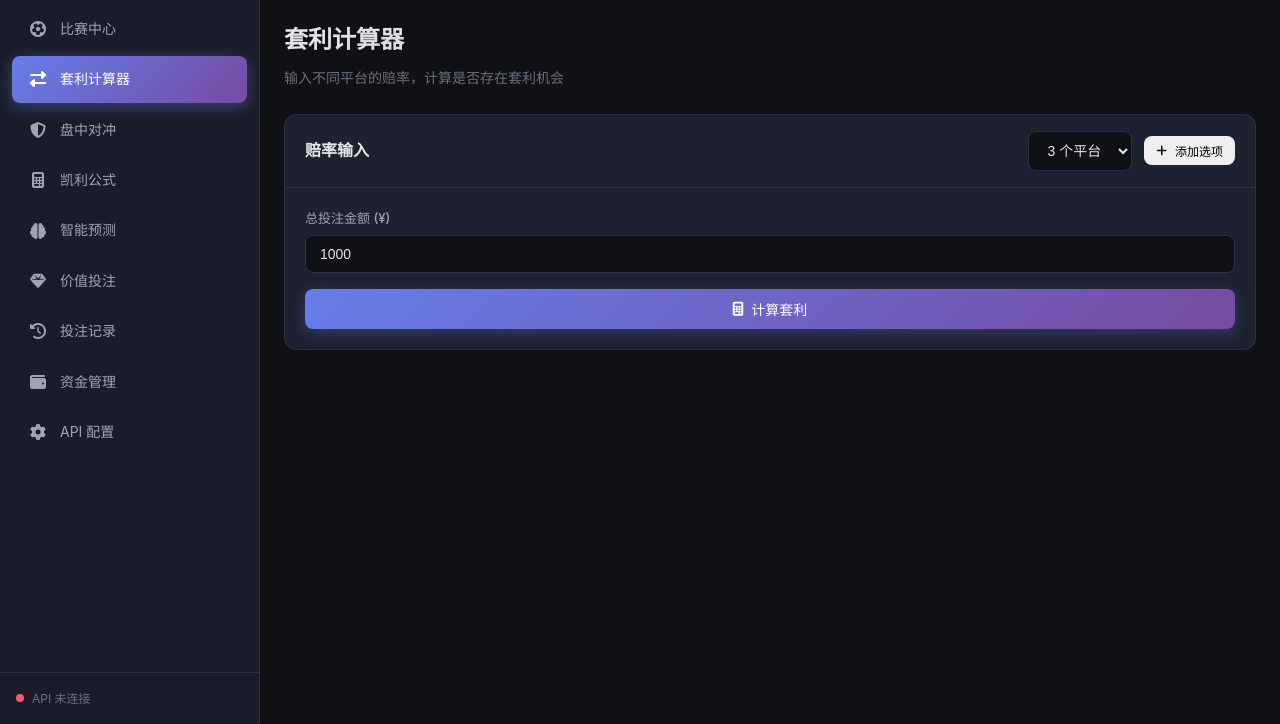
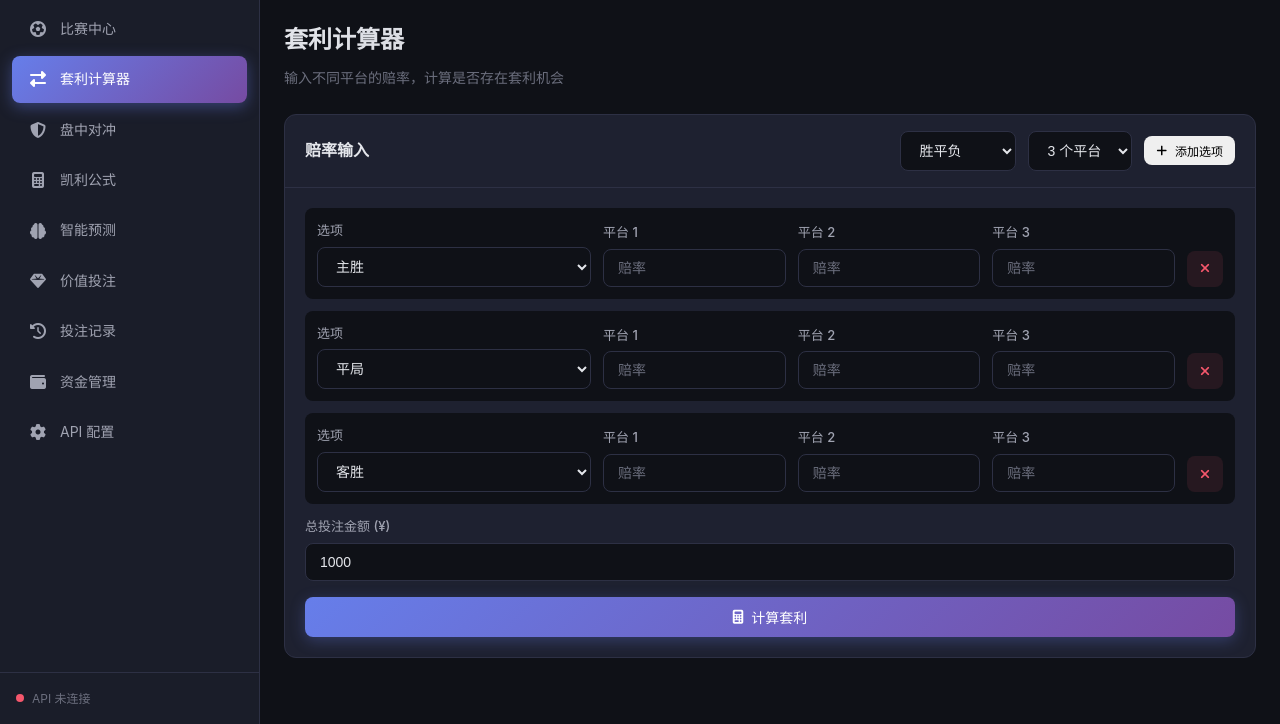
Before and after one commit to lxj159951-sys/football-hedge-tool, a website: page index.html in a window 1280 px wide. Both pictures are taken after a click on the item "套利计算器". Shown: the part 76-800 px from the top of the page. Drawn offline with nearby package versions, Linux system fonts and the light colour scheme.

Commit message:
Add preset outcome types for arbitrage calculator

```diff
--- a/index.html
+++ b/index.html
@@ -157,6 +157,11 @@
                 <div class="card-header">
                     <h3>赔率输入</h3>
                     <div class="header-actions">
+                        <div class="form-group" style="margin-bottom: 0;">
+                            <select id="outcomeType" class="platform-select">
+                                <!-- 由 JavaScript 动态填充 -->
+                            </select>
+                        </div>
                         <div class="form-group" style="margin-bottom: 0;">
                             <select id="platformCount" class="platform-select">
                                 <option value="2">2 个平台</option>
--- a/js/arbitrage.js
+++ b/js/arbitrage.js
@@ -3,9 +3,51 @@
 const Arbitrage = {
     platformCount: 3, // 默认 3 个平台
 
+    // 预设选项类型
+    outcomeTypes: {
+        'win-draw-lose': {
+            name: '胜平负',
+            outcomes: ['主胜', '平局', '客胜']
+        },
+        'over-under': {
+            name: '大小球',
+            outcomes: ['大球', '小球']
+        },
+        'over-under-25': {
+            name: '大小球 2.5',
+            outcomes: ['大 2.5', '小 2.5']
+        },
+        'over-under-15': {
+            name: '大小球 1.5',
+            outcomes: ['大 1.5', '小 1.5']
+        },
+        'over-under-35': {
+            name: '大小球 3.5',
+            outcomes: ['大 3.5', '小 3.5']
+        },
+        'handicap': {
+            name: '让球盘',
+            outcomes: ['主队让球', '客队让球']
+        },
+        'btts': {
+            name: '双方进球',
+            outcomes: ['是', '否']
+        },
+        'double-chance': {
+            name: '双重机会',
+            outcomes: ['主胜或平', '客胜或平', '主胜或客胜']
+        },
+        'custom': {
+            name: '自定义',
+            outcomes: []
+        }
+    },
+
     init() {
         this.bindEvents();
         this.setupPlatformSelector();
+        this.setupOutcomeTypeSelector();
+        this.loadDefaultOutcomes();
     },
 
     bindEvents() {
@@ -21,20 +63,9 @@ const Arbitrage = {
                 this.removeOutcome(e.target.closest('.outcome-row'));
             }
         });
-
-        // Add platform
-        document.getElementById('addPlatform')?.addEventListener('click', () => this.addPlatform());
-
-        // Remove platform (delegated)
-        document.getElementById('outcomesList')?.addEventListener('click', (e) => {
-            if (e.target.closest('.btn-remove-platform')) {
-                this.removePlatform(e.target.closest('.btn-remove-platform').dataset.platform);
-            }
-        });
     },
 
     setupPlatformSelector() {
-        // 初始化平台数量选择器
         const selector = document.getElementById('platformCount');
         if (selector) {
             selector.value = this.platformCount;
@@ -45,13 +76,56 @@ const Arbitrage = {
         }
     },
 
+    setupOutcomeTypeSelector() {
+        const selector = document.getElementById('outcomeType');
+        if (!selector) return;
+
+        // 填充选项类型
+        Object.entries(this.outcomeTypes).forEach(([key, value]) => {
+            const option = document.createElement('option');
+            option.value = key;
+            option.textContent = value.name;
+            selector.appendChild(option);
+        });
+
+        selector.value = 'win-draw-lose';
+
+        selector.addEventListener('change', (e) => {
+            this.loadOutcomesByType(e.target.value);
+        });
+    },
+
+    loadDefaultOutcomes() {
+        this.loadOutcomesByType('win-draw-lose');
+    },
+
+    loadOutcomesByType(type) {
+        const list = document.getElementById('outcomesList');
+        list.innerHTML = '';
+
+        const typeConfig = this.outcomeTypes[type];
+        if (!typeConfig) return;
+
+        if (type === 'custom') {
+            // 自定义模式：添加空行
+            this.addOutcome();
+            this.addOutcome();
+        } else {
+            // 预设模式：添加预定义选项
+            typeConfig.outcomes.forEach(name => {
+                this.addOutcomeWithData(name, []);
+            });
+        }
+    },
+
     rebuildOutcomeRows() {
         const list = document.getElementById('outcomesList');
         const existingOutcomes = [];
 
         // 保存现有数据
         list.querySelectorAll('.outcome-row').forEach(row => {
-            const name = row.querySelector('.outcome-name')?.value || '';
+            const name = row.querySelector('.outcome-name-select')?.value ||
+                         row.querySelector('.outcome-name')?.value || '';
             const odds = [];
             row.querySelectorAll('.outcome-odds-input').forEach(input => {
                 odds.push(input.value);
@@ -63,16 +137,9 @@ const Arbitrage = {
         list.innerHTML = '';
 
         // 重新创建行
-        if (existingOutcomes.length > 0) {
-            existingOutcomes.forEach((outcome, index) => {
-                this.addOutcomeWithData(outcome.name, outcome.odds);
-            });
-        } else {
-            // 默认 3 个选项
-            this.addOutcomeWithData('主胜', []);
-            this.addOutcomeWithData('平局', []);
-            this.addOutcomeWithData('客胜', []);
-        }
+        existingOutcomes.forEach(outcome => {
+            this.addOutcomeWithData(outcome.name, outcome.odds);
+        });
     },
 
     addOutcome() {
@@ -84,7 +151,7 @@ const Arbitrage = {
             return;
         }
 
-        this.addOutcomeWithData(`选项 ${count + 1}`, []);
+        this.addOutcomeWithData('', []);
     },
 
     addOutcomeWithData(name, oddsValues) {
@@ -100,17 +167,39 @@ const Arbitrage = {
             const value = oddsValues[i] || '';
             platformInputs += `
                 <div class="form-group">
-                    <label>平台 ${i + 1} 赔率</label>
-                    <input type="number" class="outcome-odds-input" data-platform="${i}" step="0.01" min="1" placeholder="2.00" value="${value}">
+                    <label>平台 ${i + 1}</label>
+                    <input type="number" class="outcome-odds-input" data-platform="${i}" step="0.01" min="1" placeholder="赔率" value="${value}">
+                </div>
+            `;
+        }
+
+        // 获取当前选中的类型
+        const currentType = document.getElementById('outcomeType')?.value || 'custom';
+        const typeConfig = this.outcomeTypes[currentType];
+
+        // 如果是预设类型，使用下拉选择；否则使用输入框
+        let nameInput = '';
+        if (currentType !== 'custom' && typeConfig && typeConfig.outcomes.length > 0) {
+            const options = typeConfig.outcomes.map(outcome =>
+                `<option value="${outcome}" ${outcome === name ? 'selected' : ''}>${outcome}</option>`
+            ).join('');
+            nameInput = `
+                <div class="form-group">
+                    <label>选项</label>
+                    <select class="outcome-name-select">${options}</select>
+                </div>
+            `;
+        } else {
+            nameInput = `
+                <div class="form-group">
+                    <label>选项名称</label>
+                    <input type="text" class="outcome-name" value="${name}" placeholder="如：主胜">
                 </div>
             `;
         }
 
         row.innerHTML = `
-            <div class="form-group">
-                <label>选项名称</label>
-                <input type="text" class="outcome-name" value="${name}" placeholder="如：主胜">
-            </div>
+            ${nameInput}
             ${platformInputs}
             <button class="btn-icon btn-remove" title="删除">
                 <i class="fas fa-times"></i>
@@ -129,32 +218,16 @@ const Arbitrage = {
         row.remove();
     },
 
-    addPlatform() {
-        if (this.platformCount >= 6) {
-            Utils.showToast('最多支持 6 个平台', 'warning');
-            return;
-        }
-        this.platformCount++;
-        document.getElementById('platformCount').value = this.platformCount;
-        this.rebuildOutcomeRows();
-    },
-
-    removePlatform(platformIndex) {
-        if (this.platformCount <= 2) {
-            Utils.showToast('至少需要 2 个平台', 'warning');
-            return;
-        }
-        this.platformCount--;
-        document.getElementById('platformCount').value = this.platformCount;
-        this.rebuildOutcomeRows();
-    },
-
     getOutcomes() {
         const rows = document.querySelectorAll('.outcome-row');
         const outcomes = [];
 
         rows.forEach(row => {
-            const name = row.querySelector('.outcome-name').value || '未知';
+            // 获取选项名称（优先使用下拉选择框）
+            const nameSelect = row.querySelector('.outcome-name-select');
+            const nameInput = row.querySelector('.outcome-name');
+            const name = nameSelect?.value || nameInput?.value || '未知';
+
             const oddsInputs = row.querySelectorAll('.outcome-odds-input');
             const odds = [];
 
@@ -166,7 +239,6 @@ const Arbitrage = {
             });
 
             if (odds.length > 0) {
-                // 使用最高赔率进行套利计算
                 const bestOdds = Math.max(...odds);
                 outcomes.push({
                     name,
```
